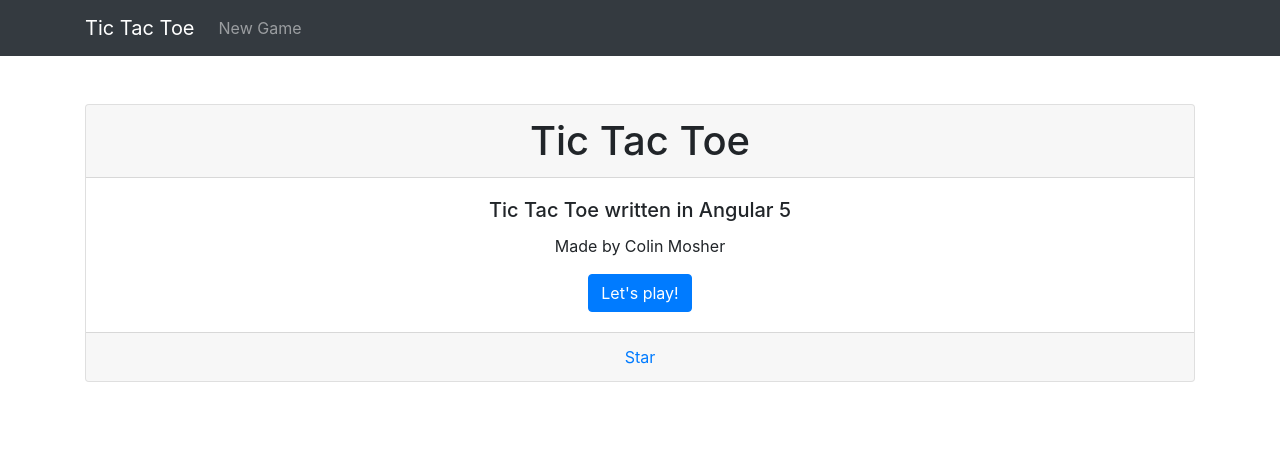
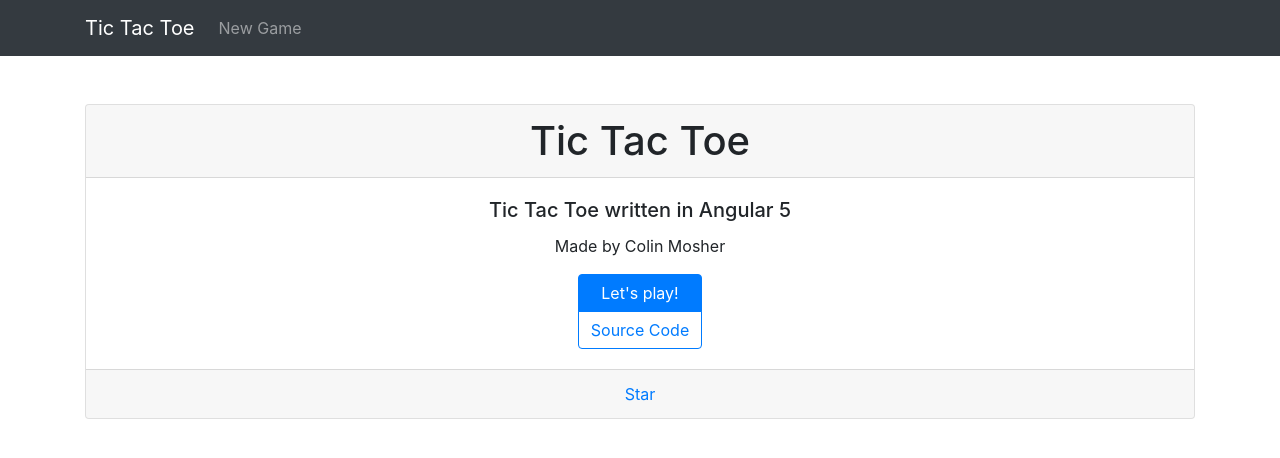
Before and after one commit to mosherc/tic-tac-toe, an Angular app: page /tic-tac-toe/welcome in a window 1280 px wide. Shown: the top 458 px of the page. Built offline with nearby package versions, Linux system fonts and the light colour scheme.

Commit message:
Add source code button to welcome

```diff
--- a/src/app/welcome/welcome.component.html
+++ b/src/app/welcome/welcome.component.html
@@ -6,7 +6,10 @@
     <div class="card-body">
       <h5 class="card-title">Tic Tac Toe written in Angular 5</h5>
       <p class="card-text">Made by Colin Mosher</p>
-      <a href="#" class="btn btn-primary" [routerLink]="['/play']">Let's play!</a>
+      <div class="btn-group-vertical">
+        <a href="#" class="btn btn-primary" [routerLink]="['/play']">Let's play!</a>
+        <a href="https://github.com/mosherc/tic-tac-toe" class="btn btn-outline-primary">Source Code</a>
+      </div>
     </div>
     <div class="card-footer text-muted align-middle">
       <!-- Star on Github -->
```
